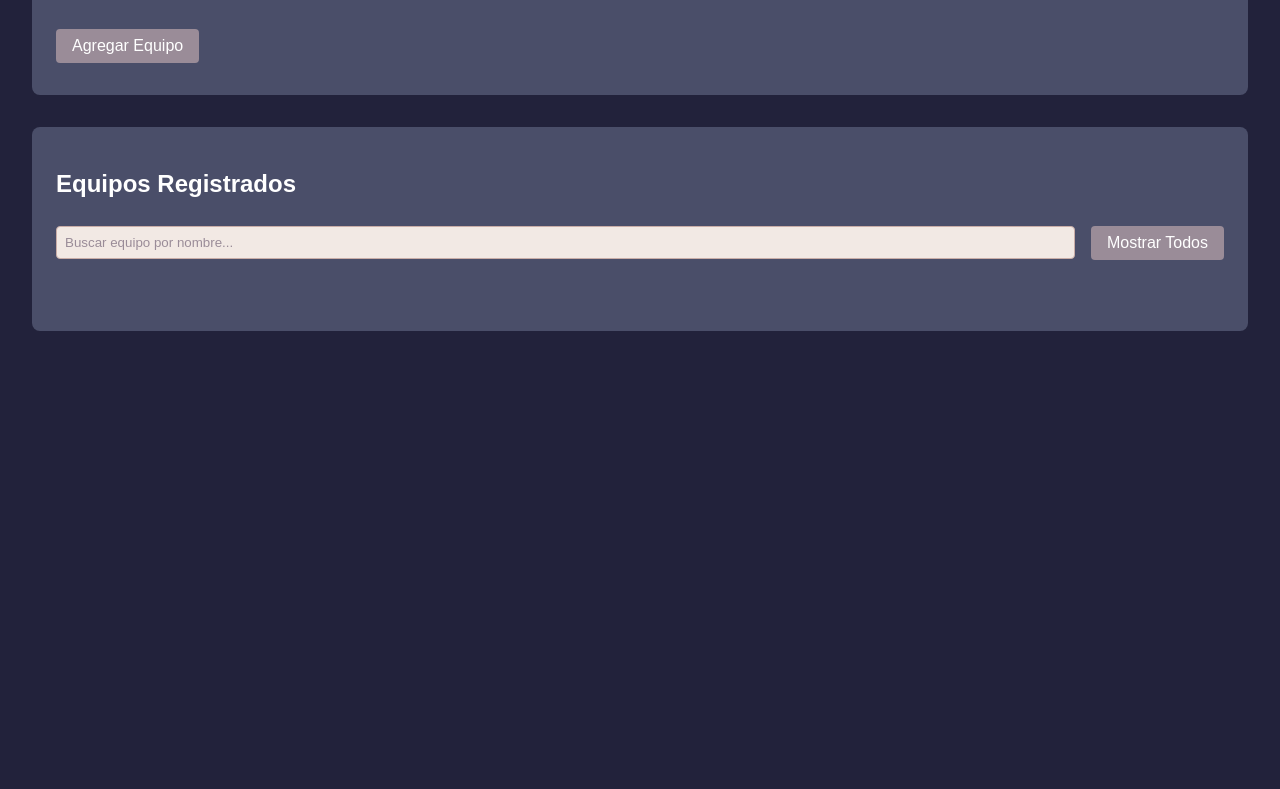
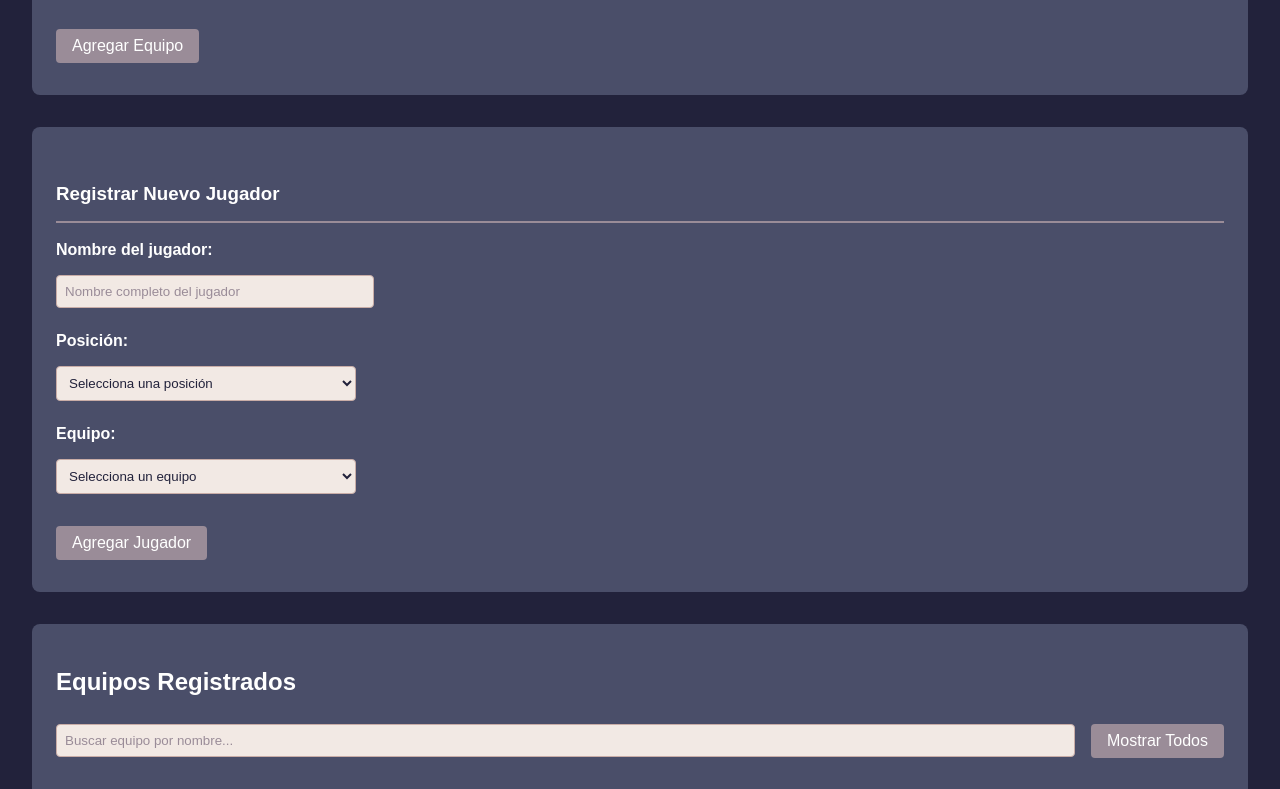
Before and after one commit to DevCodeLone0/Proyecto-HU-1.1.1, a plain HTML site: page Pagina Web/Index.Html in a window 1280 px wide. Shown: the part 668-1457 px from the top of the page. Before the commit the page ends 1031 px from the top, so only its background shows below. Drawn offline with Linux system fonts and the light colour scheme.

Commit message:
Apartado de registrar jugador

```diff
--- a/Pagina Web/Index.Html
+++ b/Pagina Web/Index.Html
@@ -42,6 +42,34 @@
             </form>
         </section>
 
+        <!-- Sección de Registro de Jugadores -->
+        <section class="registro-section">
+            <h3>Registrar Nuevo Jugador</h3>
+            <form id="playerForm">
+                <div class="form-group">
+                    <label for="playerName">Nombre del jugador:</label>
+                    <input type="text" id="playerName" placeholder="Nombre completo del jugador">
+                </div>
+                <div class="form-group">
+                    <label for="playerPosition">Posición:</label>
+                    <select id="playerPosition">
+                        <option value="">Selecciona una posición</option>
+                        <option value="Portero">Portero</option>
+                        <option value="Defensa">Defensa</option>
+                        <option value="Medio">Medio</option>
+                        <option value="Delantero">Delantero</option>
+                    </select>
+                </div>
+                <div class="form-group">
+                    <label for="playerTeam">Equipo:</label>
+                    <select id="playerTeam">
+                        <option value="">Selecciona un equipo</option>
+                    </select>
+                </div>
+                <button type="button" onclick="addPlayer()">Agregar Jugador</button>
+            </form>
+        </section>
+
         <!-- Sección de Visualización y Búsqueda -->
         <section class="visualizacion-section">
             <h2>Equipos Registrados</h2>
@@ -53,7 +81,6 @@
             <p id="noResults" class="no-results" style="display:none;">No se encontraron equipos con ese nombre.</p>
         </section>
     </main>
-    <!-- Prueba de funcionalidad -->
     <script src="Index.JS"></script>
 </body>
 </html>
--- a/Pagina Web/Index.css
+++ b/Pagina Web/Index.css
@@ -88,7 +88,7 @@ button:hover {
   color: #FFFFFF;
 }
 
-input[type="text"], input[type="file"] {
+input[type="text"], input[type="file"], select {
   padding: 0.5rem;
   border: 1px solid #C9ADA7;
   border-radius: 4px;
@@ -97,6 +97,15 @@ input[type="text"], input[type="file"] {
   color: #22223B;
   background-color: #F2E9E4;
   margin: 0.5rem 0;
+}
+
+select {
+  cursor: pointer;
+}
+
+select option {
+  color: #22223B;
+  background-color: #F2E9E4;
 }
 
 input[type="text"]::placeholder {
```
